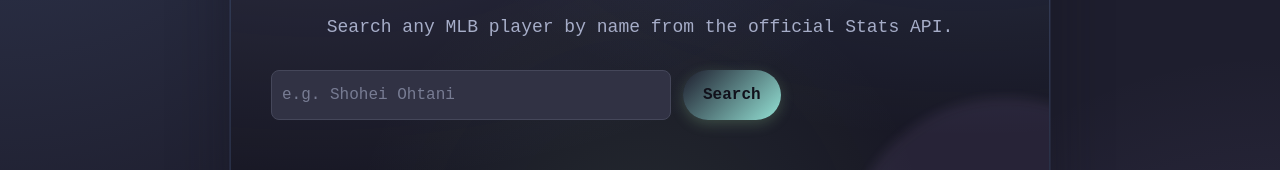
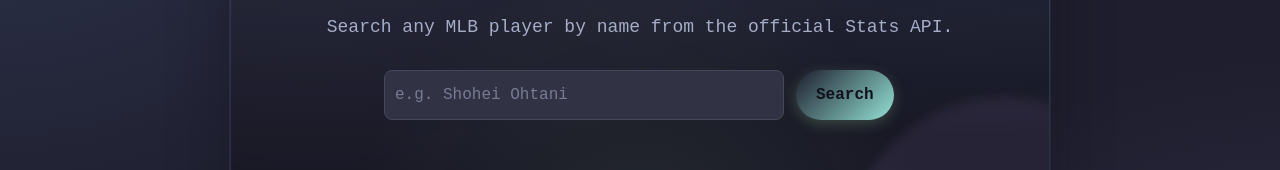
Before and after one commit to hikaru181069/mlb-app, a React app in the folder frontend/: page /search in a window 1280 px wide. Shown: the part 268-438 px from the top of the page. Built offline with nearby package versions, Linux system fonts and the light colour scheme; no server answers; the HTML template or start-up script is replaced by a standard one.

Commit message:
refactor search page ui

```diff
--- a/frontend/src/pages/SearchPage.jsx
+++ b/frontend/src/pages/SearchPage.jsx
@@ -78,7 +78,7 @@
           Search any MLB player by name from the official Stats API.
         </p>
 
-        <form className="mt-6 flex w-full gap-3" onSubmit={handleSearch}>
+        <form className="mt-6 mx-auto flex w-full max-w-lg gap-3" onSubmit={handleSearch}>
           <input
             type="text"
             placeholder="e.g. Shohei Ohtani"
```
